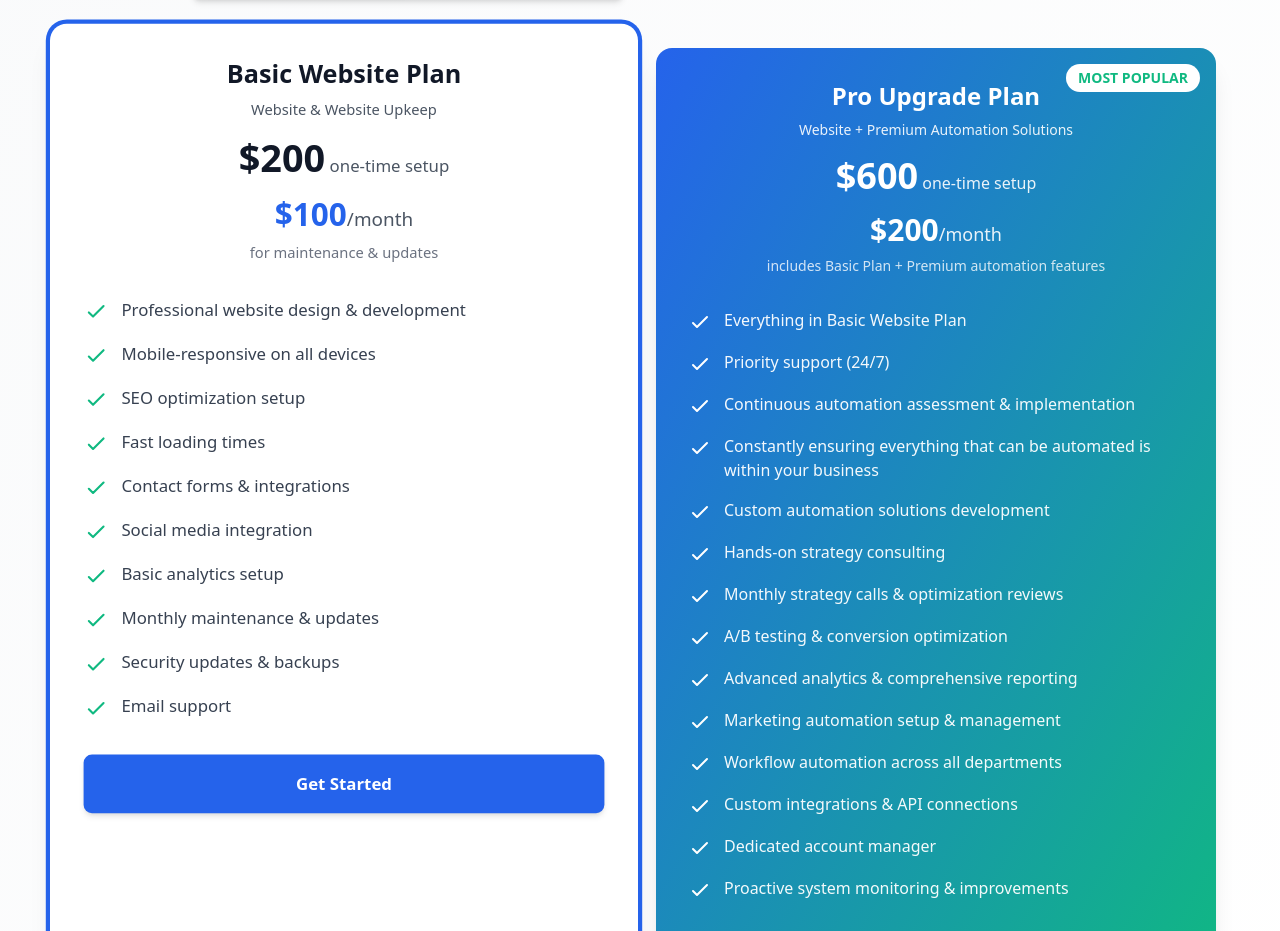
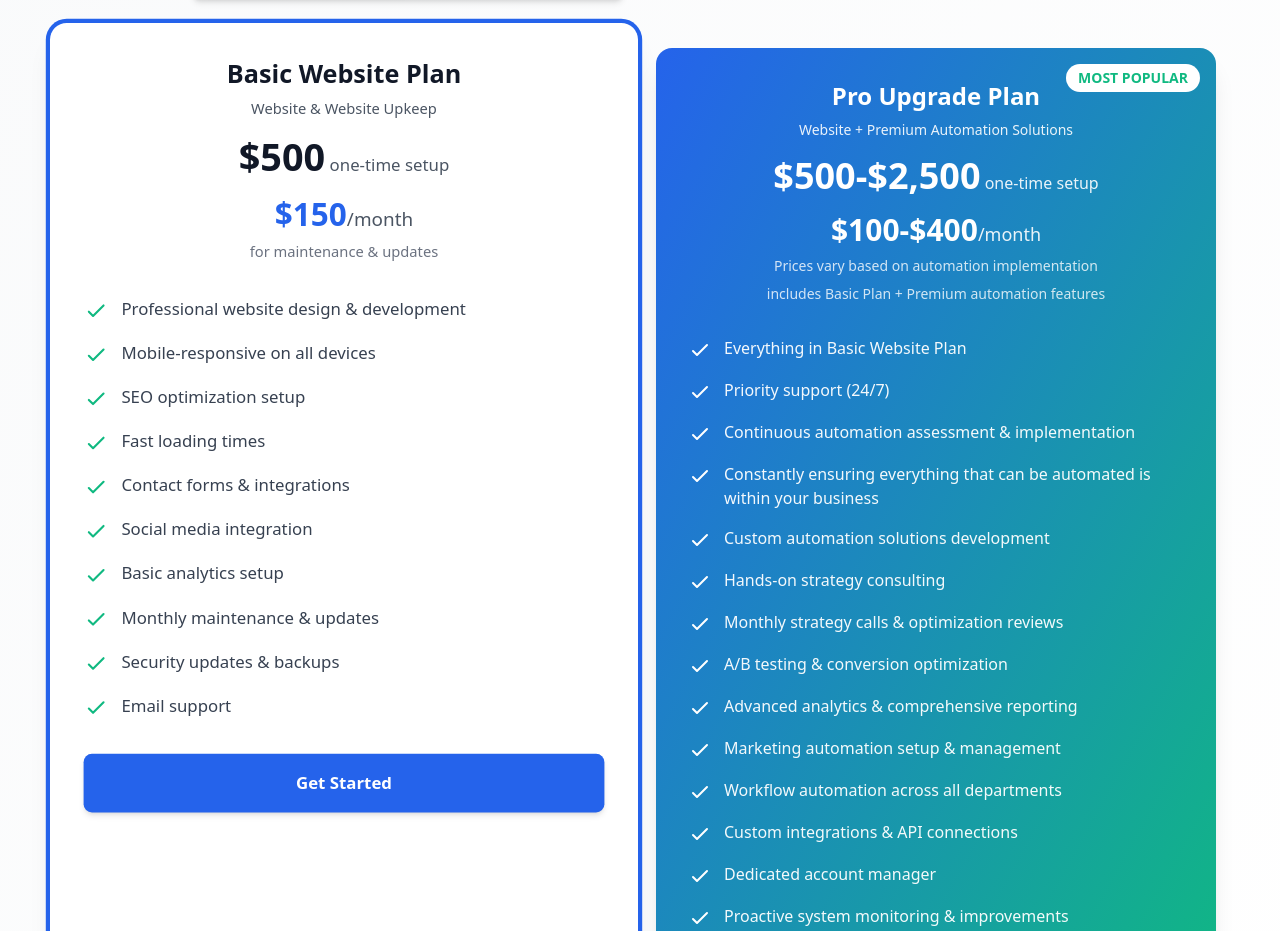
Before and after one commit to jacobholtzer22-droid/Align-Acquire, a React (Vite) app: page / in a window 1280 px wide. Shown: the part 2560-3491 px from the top of the page. Built offline with nearby package versions, Linux system fonts and the light colour scheme.

Commit message:
Update pricing: Basic plan /, Pro plan -2500/-400 with automation variation note

```diff
--- a/src/components/Pricing.jsx
+++ b/src/components/Pricing.jsx
@@ -81,11 +81,11 @@ const Pricing = () => {
               <h3 className="text-2xl font-bold text-gray-900 mb-2">Basic Website Plan</h3>
               <p className="text-sm text-gray-600 mb-4">Website & Website Upkeep</p>
               <div className="mb-4">
-                <span className="text-4xl font-extrabold text-gray-900">$200</span>
+                <span className="text-4xl font-extrabold text-gray-900">$500</span>
                 <span className="text-gray-600"> one-time setup</span>
               </div>
               <div className="text-gray-600 mb-2">
-                <span className="text-3xl font-bold text-brand-blue">$100</span>
+                <span className="text-3xl font-bold text-brand-blue">$150</span>
                 <span className="text-lg">/month</span>
               </div>
               <p className="text-sm text-gray-500">for maintenance & updates</p>
@@ -124,13 +124,14 @@ const Pricing = () => {
               <h3 className="text-2xl font-bold mb-2">Pro Upgrade Plan</h3>
               <p className="text-sm opacity-90 mb-4">Website + Premium Automation Solutions</p>
               <div className="mb-4">
-                <span className="text-4xl font-extrabold">$600</span>
+                <span className="text-4xl font-extrabold">$500-$2,500</span>
                 <span className="opacity-90"> one-time setup</span>
               </div>
               <div className="mb-2">
-                <span className="text-3xl font-bold">$200</span>
+                <span className="text-3xl font-bold">$100-$400</span>
                 <span className="text-lg opacity-90">/month</span>
               </div>
+              <p className="text-sm opacity-80 mb-2">Prices vary based on automation implementation</p>
               <p className="text-sm opacity-80">includes Basic Plan + Premium automation features</p>
             </div>
 
```
